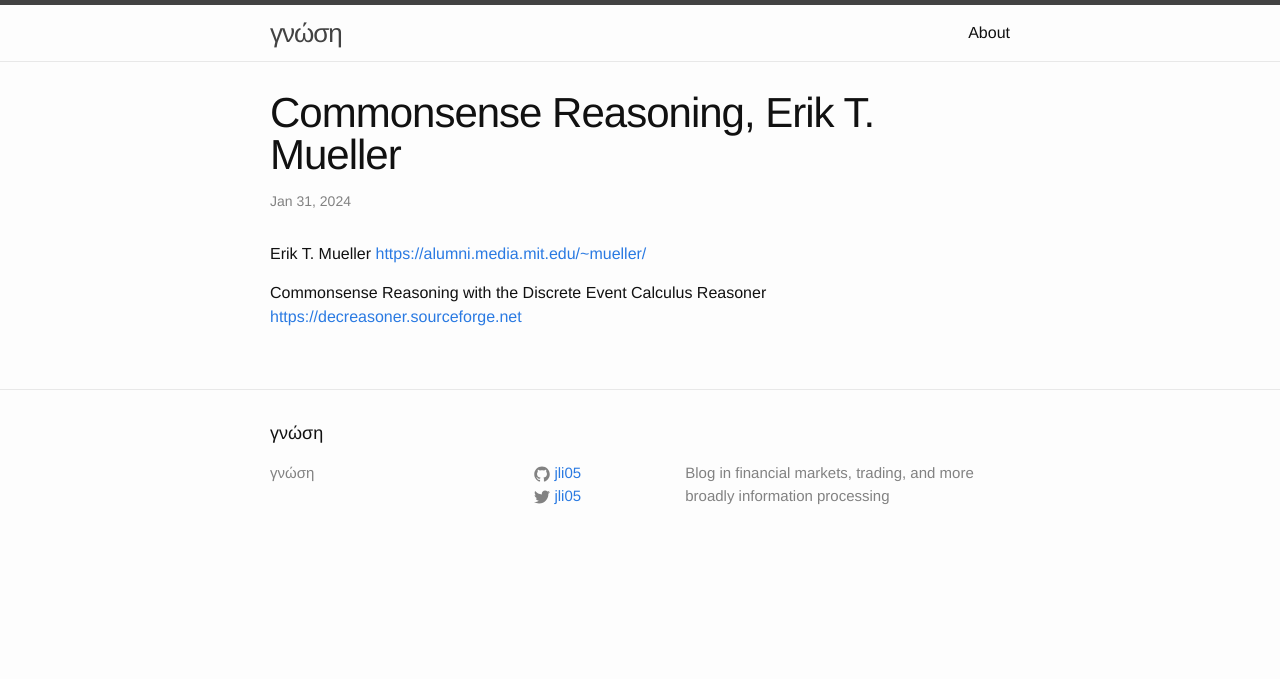
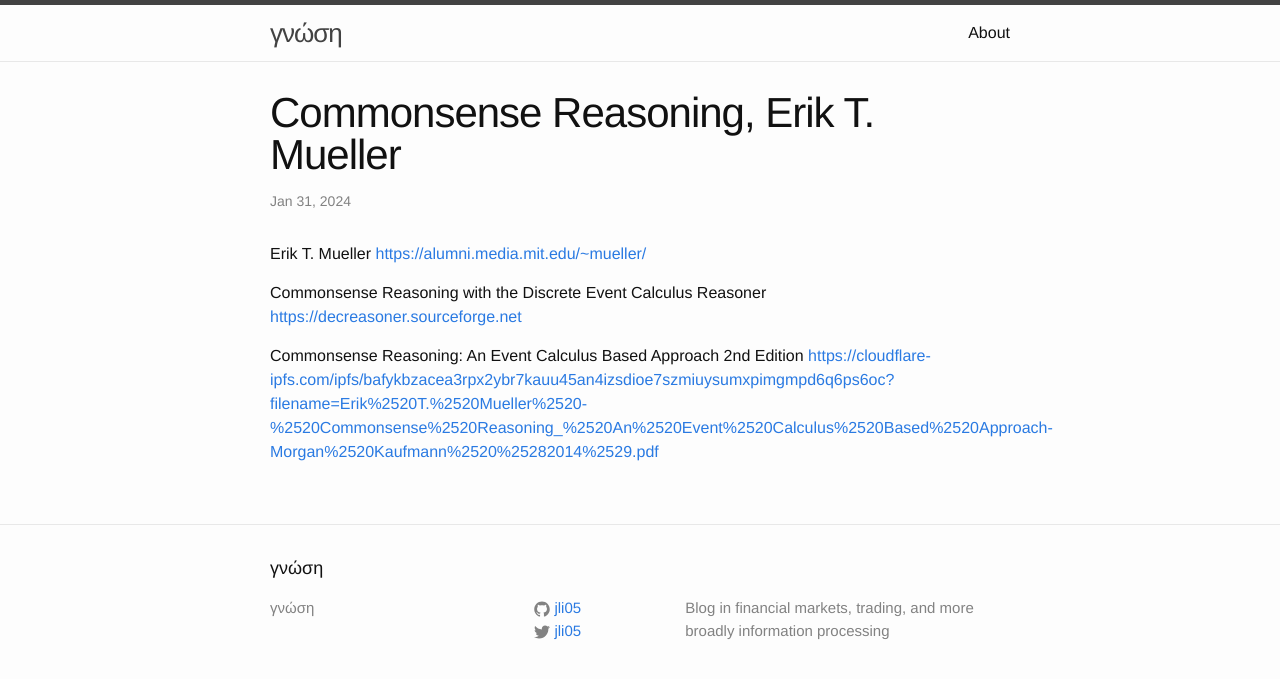
Before and after one commit to jli05/jli05.github.io, a Jekyll site: the page built from _posts/2024-01-31-Commonsense-Reasoning.md, in a window 1280 px wide. Shown: the top 679 px of the page. Built offline with Jekyll 4.4.1, drawn with Linux system fonts in a browser that asks for light colours.

Commit message:
add the Commonsense Reasoning book

```diff
--- a/_posts/2024-01-31-Commonsense-Reasoning.md
+++ b/_posts/2024-01-31-Commonsense-Reasoning.md
@@ -8,3 +8,7 @@ Erik T. Mueller
 
 Commonsense Reasoning with the Discrete Event Calculus Reasoner
 [https://decreasoner.sourceforge.net](https://decreasoner.sourceforge.net)
+
+Commonsense Reasoning: An Event Calculus Based Approach
+2nd Edition
+[https://cloudflare-ipfs.com/ipfs/bafykbzacea3rpx2ybr7kauu45an4izsdioe7szmiuysumxpimgmpd6q6ps6oc?filename=Erik%2520T.%2520Mueller%2520-%2520Commonsense%2520Reasoning_%2520An%2520Event%2520Calculus%2520Based%2520Approach-Morgan%2520Kaufmann%2520%25282014%2529.pdf](https://cloudflare-ipfs.com/ipfs/bafykbzacea3rpx2ybr7kauu45an4izsdioe7szmiuysumxpimgmpd6q6ps6oc?filename=Erik%2520T.%2520Mueller%2520-%2520Commonsense%2520Reasoning_%2520An%2520Event%2520Calculus%2520Based%2520Approach-Morgan%2520Kaufmann%2520%25282014%2529.pdf)
```
